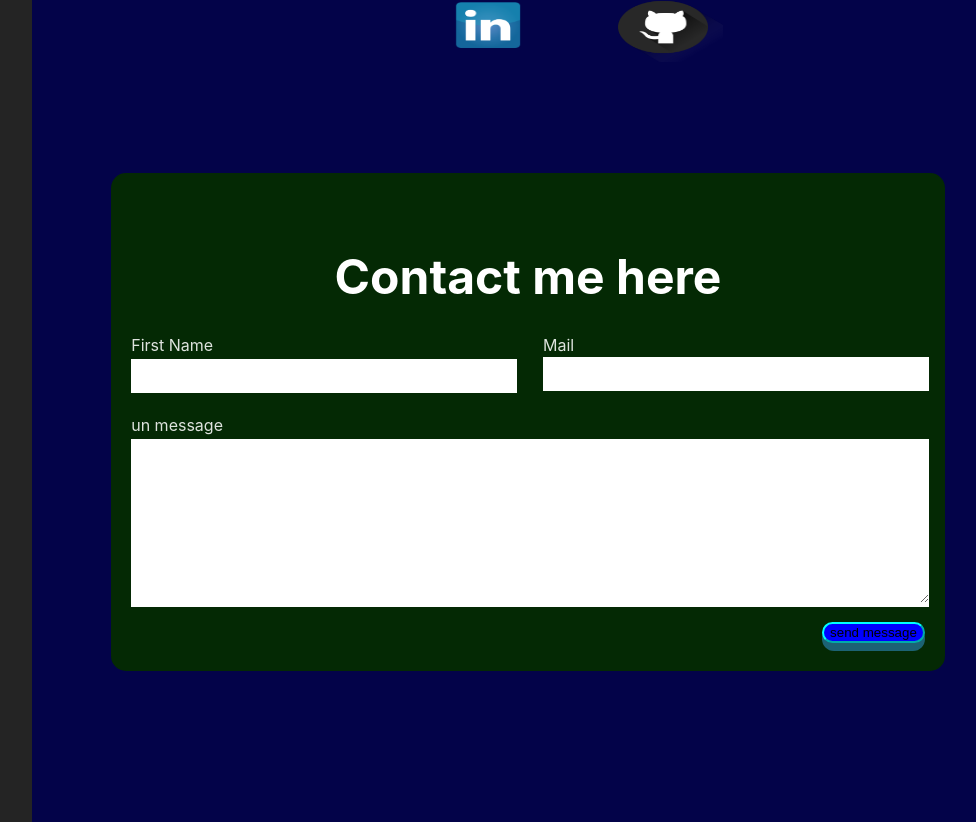
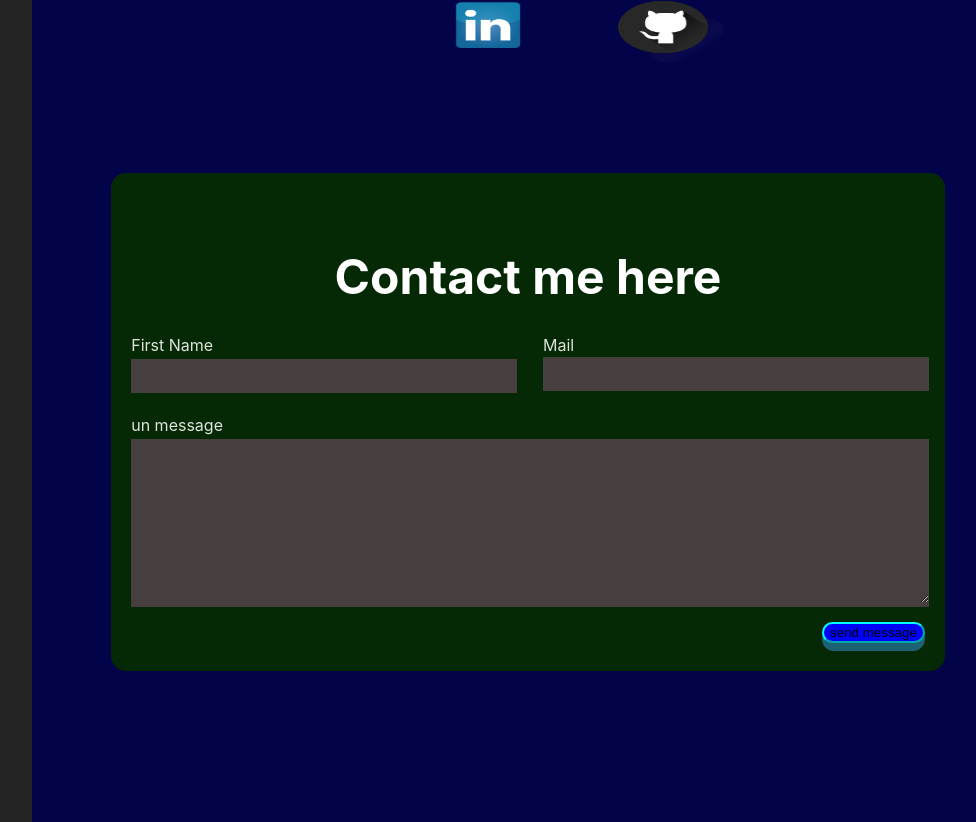
Before and after one commit to Walie-Matthieu/portfolionuxt3, a Nuxt app: page / in a window 1280 px wide. Shown: the part 1141-1963 px from the top of the page, without its empty margins (256-1232 px from the left). Built offline with nearby package versions, Linux system fonts and the light colour scheme.

Commit message:
Couleur background "first name" et "mail"

```diff
--- a/components/Page2.vue
+++ b/components/Page2.vue
@@ -241,13 +241,11 @@ position: absolute; */
   width: 100%;
   font-size: 20px;
   border: none;
-  /* outline: none; */
   outline: solid;
   outline-color: cyan;
   outline-width: 0px;
-  /*border-bottom: 1px solid rgb(45, 45, 102);*/
-  /* transition: 0.5s ease; */
   height: 2rem;
+  background-color: rgb(71, 63, 63);
 }
 
 label {
@@ -276,7 +274,6 @@ label {
 .submit-button {
   background-color: blue;
   border-color: aqua;
-  /* width: 100%; */
   height: 150%;
   position: relative;
   z-index: 10;
@@ -291,6 +288,7 @@ label {
 }
 
 textarea {
+  background-color: rgb(71, 63, 63);
   width: 100%;
   height: 10rem;
   border-width: 0px;
```
